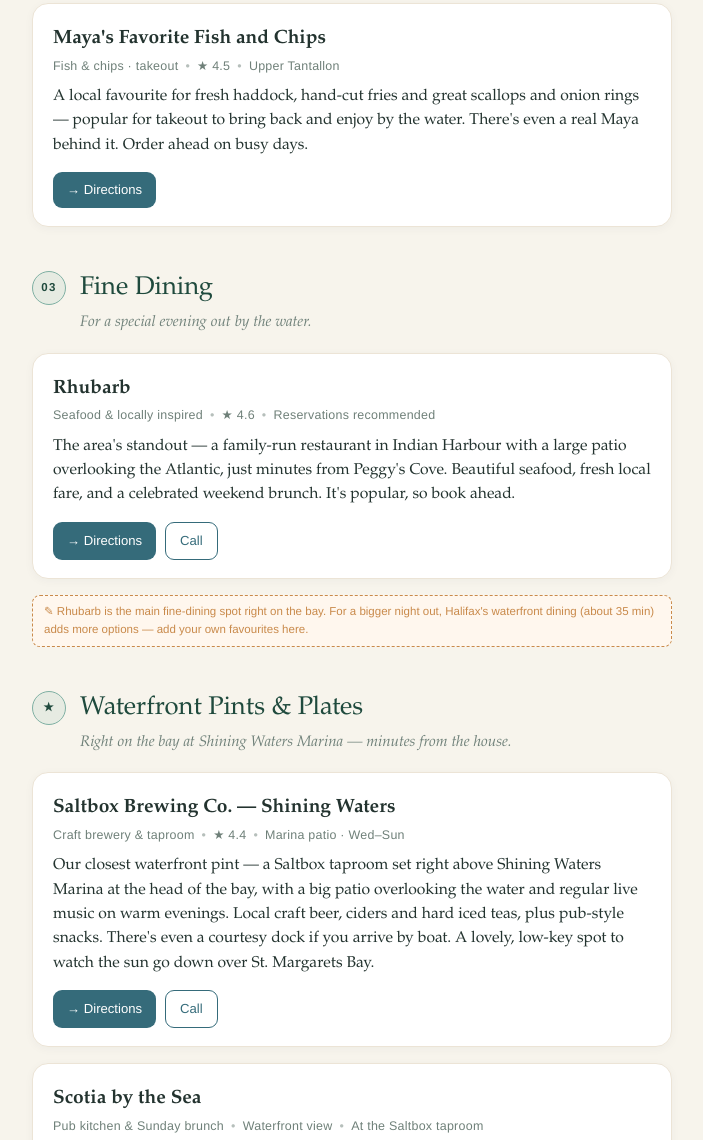
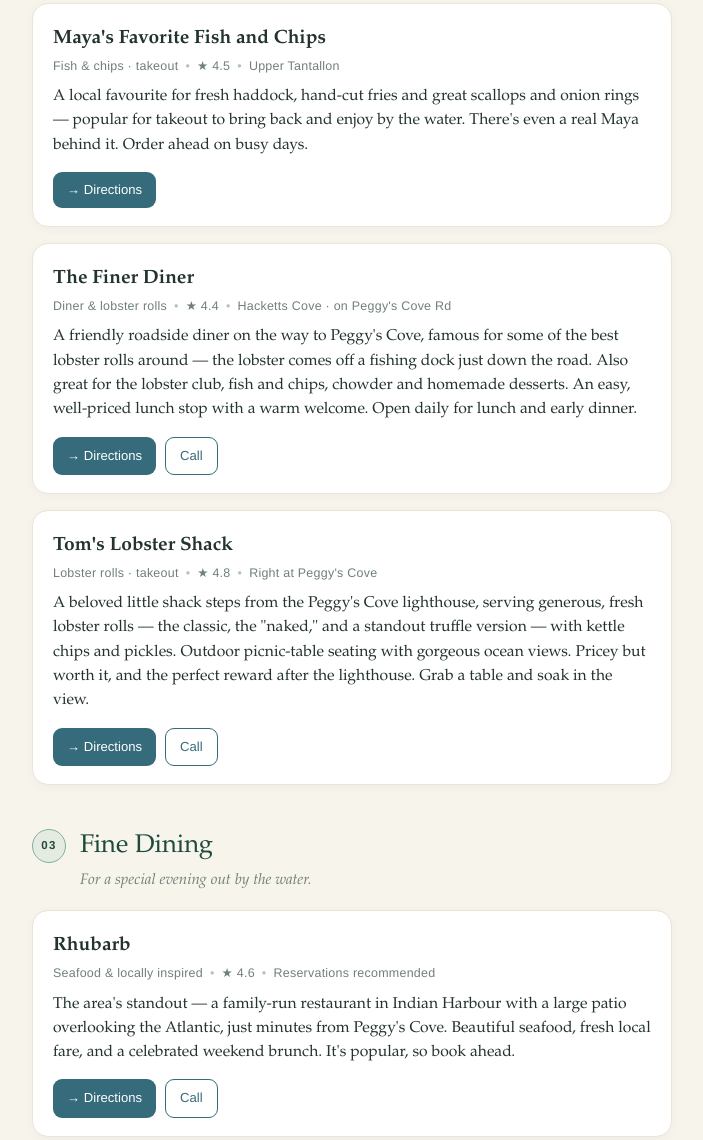
Before and after one commit to manalsaleh-ai/the-view-guide, a plain HTML site: page index.html in a window 1280 px wide. Shown: the part 3295-4435 px from the top of the page, without its empty margins (288-991 px from the left). Drawn offline with Linux system fonts and the light colour scheme.

Commit message:
Add files via upload

```diff
--- a/index.html
+++ b/index.html
@@ -242,6 +242,26 @@
         <a class="btn-dir" href="https://maps.google.com/?q=Mayas+Favorite+Fish+and+Chips+4+French+Village+Station+Rd+Upper+Tantallon" target="_blank" rel="noopener">→ Directions</a>
       </div>
     </div>
+
+    <div class="card">
+      <h3>The Finer Diner</h3>
+      <div class="meta">Diner &amp; lobster rolls<span class="dot">•</span>★ 4.4<span class="dot">•</span>Hacketts Cove · on Peggy's Cove Rd</div>
+      <p class="desc">A friendly roadside diner on the way to Peggy's Cove, famous for some of the best lobster rolls around — the lobster comes off a fishing dock just down the road. Also great for the lobster club, fish and chips, chowder and homemade desserts. An easy, well-priced lunch stop with a warm welcome. Open daily for lunch and early dinner.</p>
+      <div class="actions">
+        <a class="btn-dir" href="https://maps.google.com/?q=The+Finer+Diner+9976+Peggys+Cove+Rd+Hacketts+Cove" target="_blank" rel="noopener">→ Directions</a>
+        <a class="btn-call" href="tel:+19028213434">Call</a>
+      </div>
+    </div>
+
+    <div class="card">
+      <h3>Tom's Lobster Shack</h3>
+      <div class="meta">Lobster rolls · takeout<span class="dot">•</span>★ 4.8<span class="dot">•</span>Right at Peggy's Cove</div>
+      <p class="desc">A beloved little shack steps from the Peggy's Cove lighthouse, serving generous, fresh lobster rolls — the classic, the "naked," and a standout truffle version — with kettle chips and pickles. Outdoor picnic-table seating with gorgeous ocean views. Pricey but worth it, and the perfect reward after the lighthouse. Grab a table and soak in the view.</p>
+      <div class="actions">
+        <a class="btn-dir" href="https://maps.google.com/?q=Toms+Lobster+Shack+154+Peggys+Point+Rd+Peggys+Cove" target="_blank" rel="noopener">→ Directions</a>
+        <a class="btn-call" href="tel:+19029433950">Call</a>
+      </div>
+    </div>
   </section>
 
   <!-- ============ FINE DINING ============ -->
@@ -363,7 +383,17 @@
       </div>
     </div>
 
-    <div class="editme">✎ Both are seasonal and weather-dependent — check hours and book online before you set out. Micou's Island and the bay beaches (above) are great low-key kid days too.</div>
+    <div class="card">
+      <h3>Hatfield Farm</h3>
+      <div class="meta">Animal farm &amp; wagon rides<span class="dot">•</span>★ 4.5<span class="dot">•</span>Hammonds Plains · ~25 min</div>
+      <p class="desc">A charming working farm where kids can pet and feed goats, donkeys, llamas, alpacas and horses, with horse-drawn wagon rides into the woods, an ice cream stand, food trucks and a gift shop. Lots of open space, ample parking and friendly cowboy-styled staff. (It's the same grounds as Splashifax — easy to pair the two.) A lovely, hands-on day for animal lovers.</p>
+      <div class="actions">
+        <a class="btn-dir" href="https://maps.google.com/?q=Hatfield+Farm+1840+Hammonds+Plains+Rd+Hammonds+Plains" target="_blank" rel="noopener">→ Directions</a>
+        <a class="btn-call" href="tel:+19028355676">Call</a>
+      </div>
+    </div>
+
+    <div class="editme">✎ All three are seasonal and weather-dependent — check hours and book online before you set out. Micou's Island and the bay beaches (above) are great low-key kid days too.</div>
   </section>
 
   <!-- ============ SHOPS ============ -->
```
